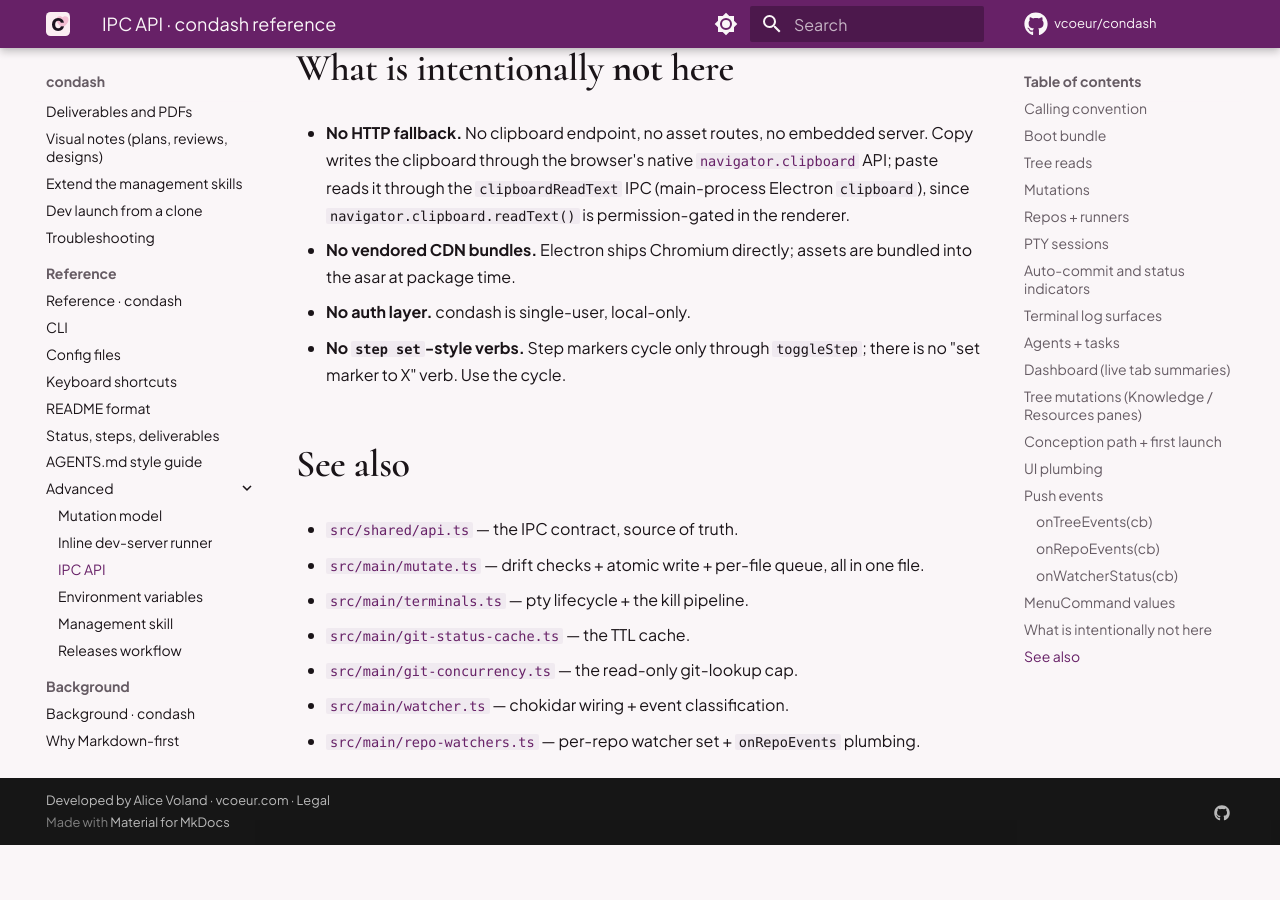
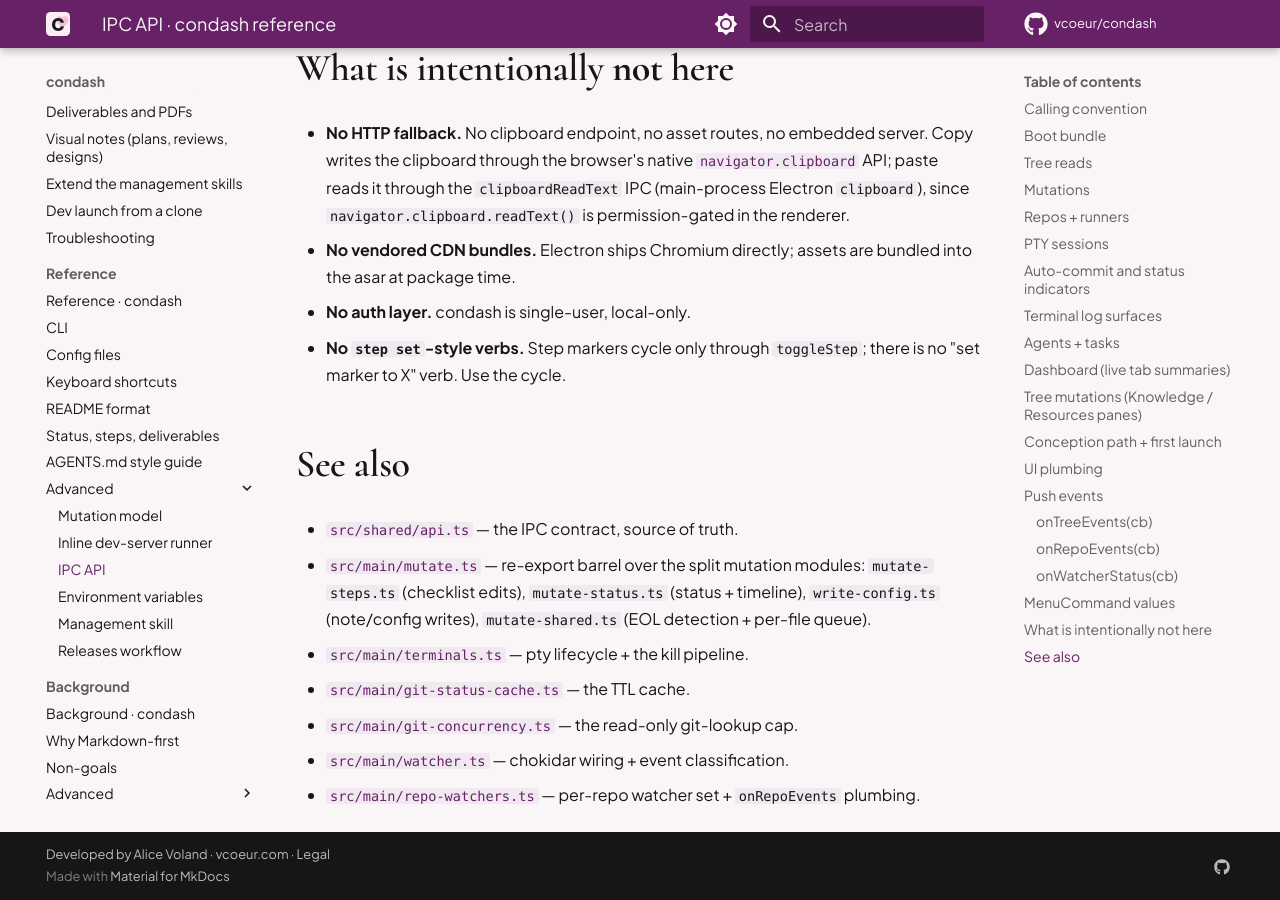
Before and after one commit to vcoeur/condash, an MkDocs documentation site: the page built from docs/reference/ipc-api.md, in a window 1280 px wide and 900 px high, scrolled down 17313 px. Built offline with MkDocs 1.6.1 and Material for MkDocs 9.7.7, drawn with Linux system fonts in a browser that asks for light colours; comment, search, counter and statistics services are not loaded; before the commit the page ends 18158 px from its top, so only the background shows below that.

Commit message:
docs: fix the remaining review-found drift instances

```diff
--- a/docs/reference/ipc-api.md
+++ b/docs/reference/ipc-api.md
@@ -289,7 +289,7 @@
 ## See also
 
 - [`src/shared/api.ts`](https://github.com/vcoeur/condash/blob/main/src/shared/api.ts) — the IPC contract, source of truth.
-- [`src/main/mutate.ts`](https://github.com/vcoeur/condash/blob/main/src/main/mutate.ts) — drift checks + atomic write + per-file queue, all in one file.
+- [`src/main/mutate.ts`](https://github.com/vcoeur/condash/blob/main/src/main/mutate.ts) — re-export barrel over the split mutation modules: `mutate-steps.ts` (checklist edits), `mutate-status.ts` (status + timeline), `write-config.ts` (note/config writes), `mutate-shared.ts` (EOL detection + per-file queue).
 - [`src/main/terminals.ts`](https://github.com/vcoeur/condash/blob/main/src/main/terminals.ts) — pty lifecycle + the kill pipeline.
 - [`src/main/git-status-cache.ts`](https://github.com/vcoeur/condash/blob/main/src/main/git-status-cache.ts) — the TTL cache.
 - [`src/main/git-concurrency.ts`](https://github.com/vcoeur/condash/blob/main/src/main/git-concurrency.ts) — the read-only git-lookup cap.
```
Also changed, not shown: docs/reference/mutations.md (+1 -1 lines), 1 other file.
